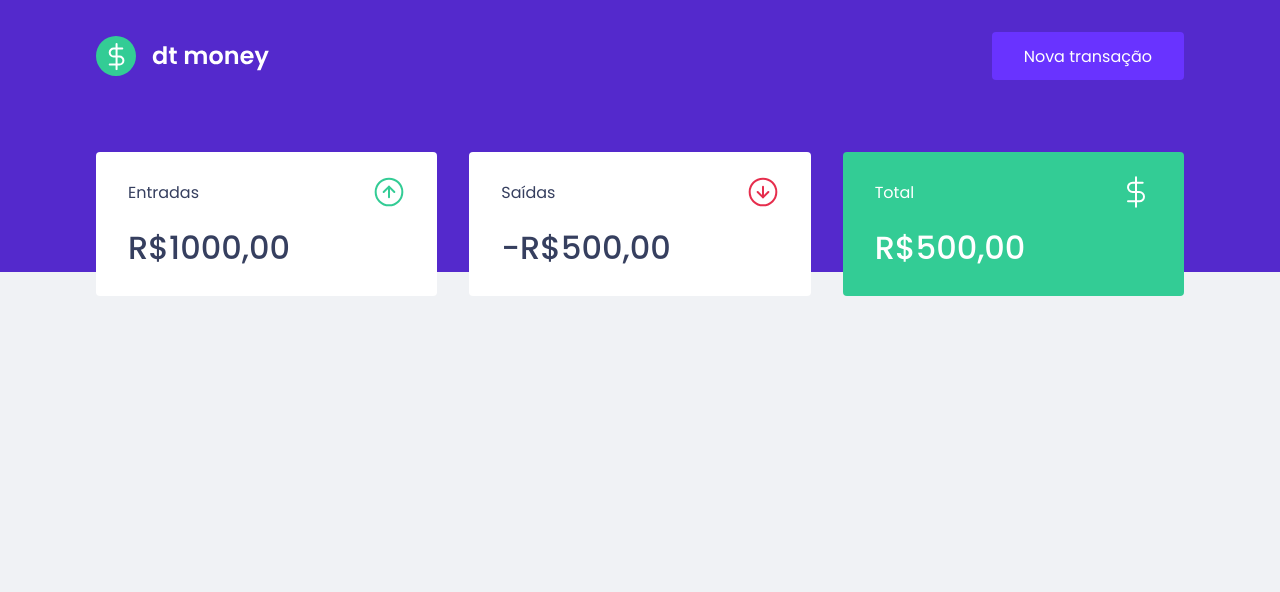
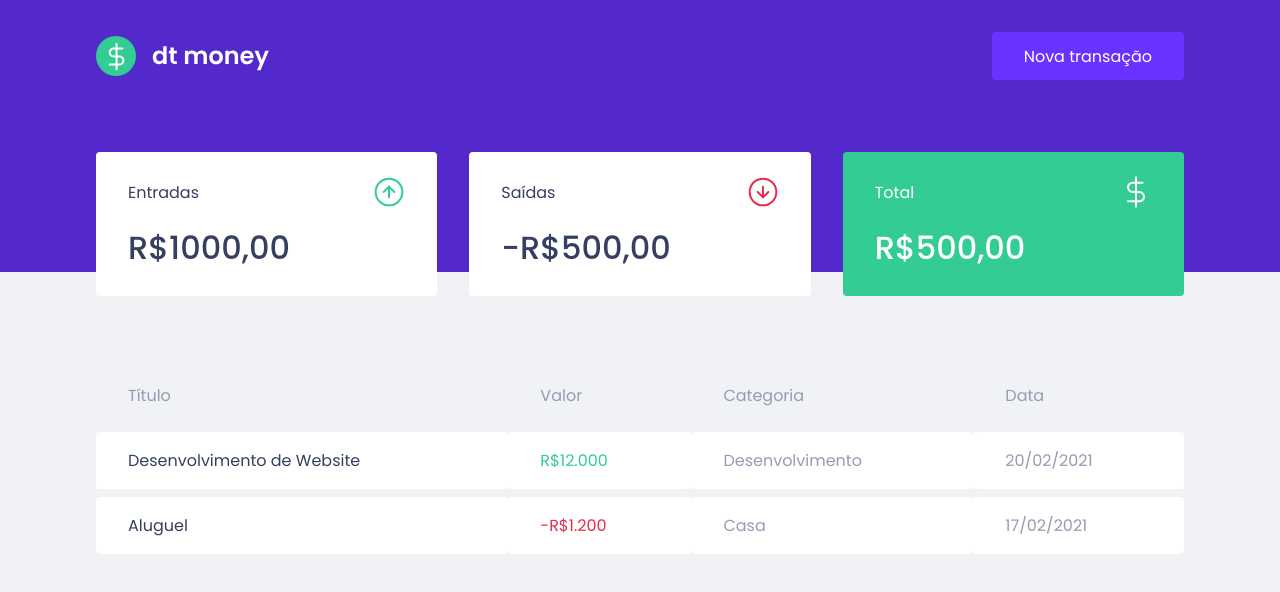
Before and after one commit to helderavila/dtmoney, a React (Create React App) app: page / in a window 1280 px wide. Shown: the top 592 px of the page. Built offline with nearby package versions, Linux system fonts and the light colour scheme.

Commit message:
feat: Componente de tabela de transações

```diff
--- a/src/components/Dashboard/index.tsx
+++ b/src/components/Dashboard/index.tsx
@@ -3,11 +3,13 @@
 
 // Components
 import { Summary } from '../Summary'
+import { TransactionsTable } from '../TransactionsTable'
 
 export function Dashboard() {
   return (
     <Container>
       <Summary />
+      <TransactionsTable />
     </Container>
   )
 }
--- /dev/null
+++ b/src/components/TransactionsTable/index.tsx
@@ -0,0 +1,34 @@
+// Styles
+import { Container } from "./styles";
+
+export function TransactionsTable() {
+  return (
+    <Container>
+      <table>
+        <thead>
+          <tr>
+            <th>Título</th>
+            <th>Valor</th>
+            <th>Categoria</th>
+            <th>Data</th>
+          </tr>
+        </thead>
+
+        <tbody>
+          <tr>
+            <td>Desenvolvimento de Website</td>
+            <td className="deposit">R$12.000</td>
+            <td>Desenvolvimento</td>
+            <td>20/02/2021</td>
+          </tr>
+          <tr>
+            <td>Aluguel</td>
+            <td className="withdraw">-R$1.200</td>
+            <td>Casa</td>
+            <td>17/02/2021</td>
+          </tr>
+        </tbody>
+      </table>
+    </Container>
+  )
+}
--- /dev/null
+++ b/src/components/TransactionsTable/styles.ts
@@ -0,0 +1,38 @@
+import styled from 'styled-components';
+
+export const Container = styled.div`
+  margin-top: 4rem;
+
+  table {
+    width: 100%;
+    border-spacing: 0 0.5rem;
+
+    th {
+      color: var(--text-body);
+      font-weight: 400;
+      padding: 1rem 2rem;
+      text-align: left;
+      line-height: 1.5rem;
+    }
+
+    td {
+      padding: 1rem 2rem;
+      border: 0;
+      background: var(--shape);
+      color: var(--text-body);
+      border-radius: 0.25rem;
+
+      &:first-child {
+        color: var(--text-title);
+      }
+
+      &.deposit {
+        color: var(--green);
+      }
+
+      &.withdraw {
+        color: var(--red);
+      }
+    }
+  }
+`;
```
